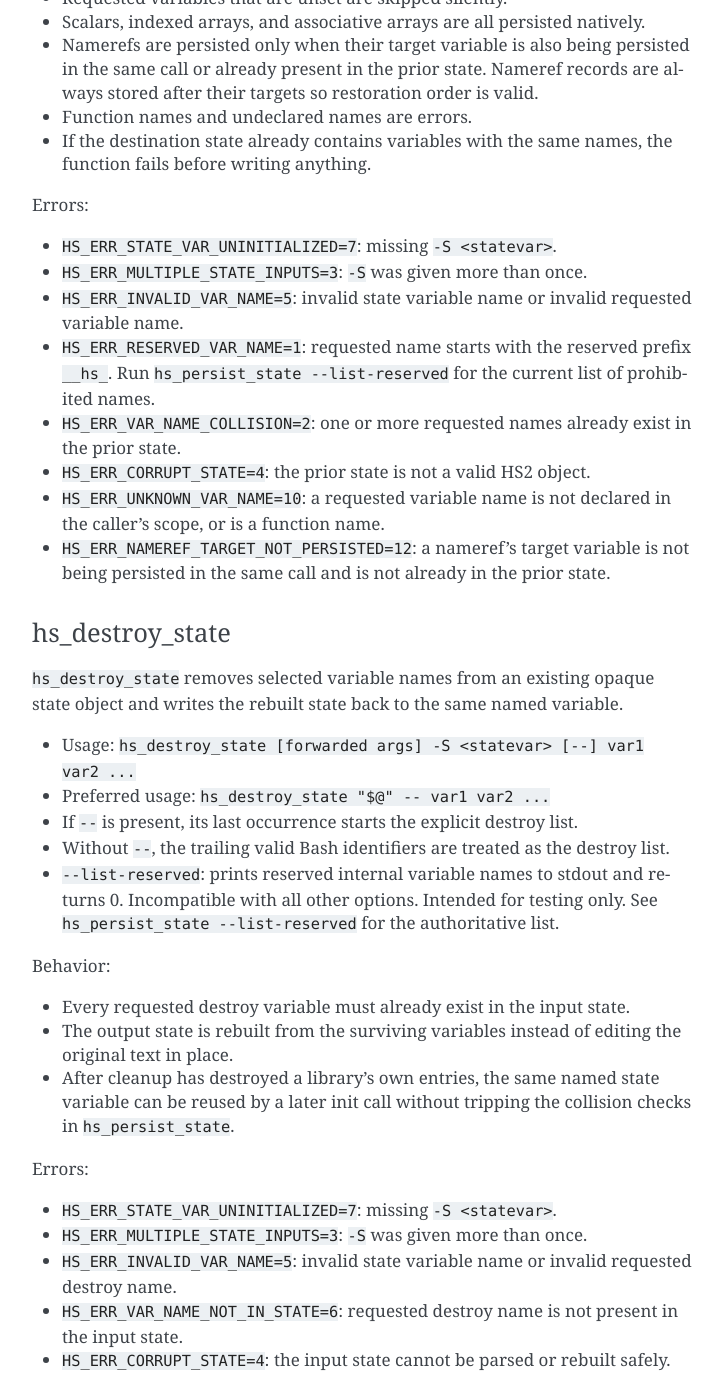
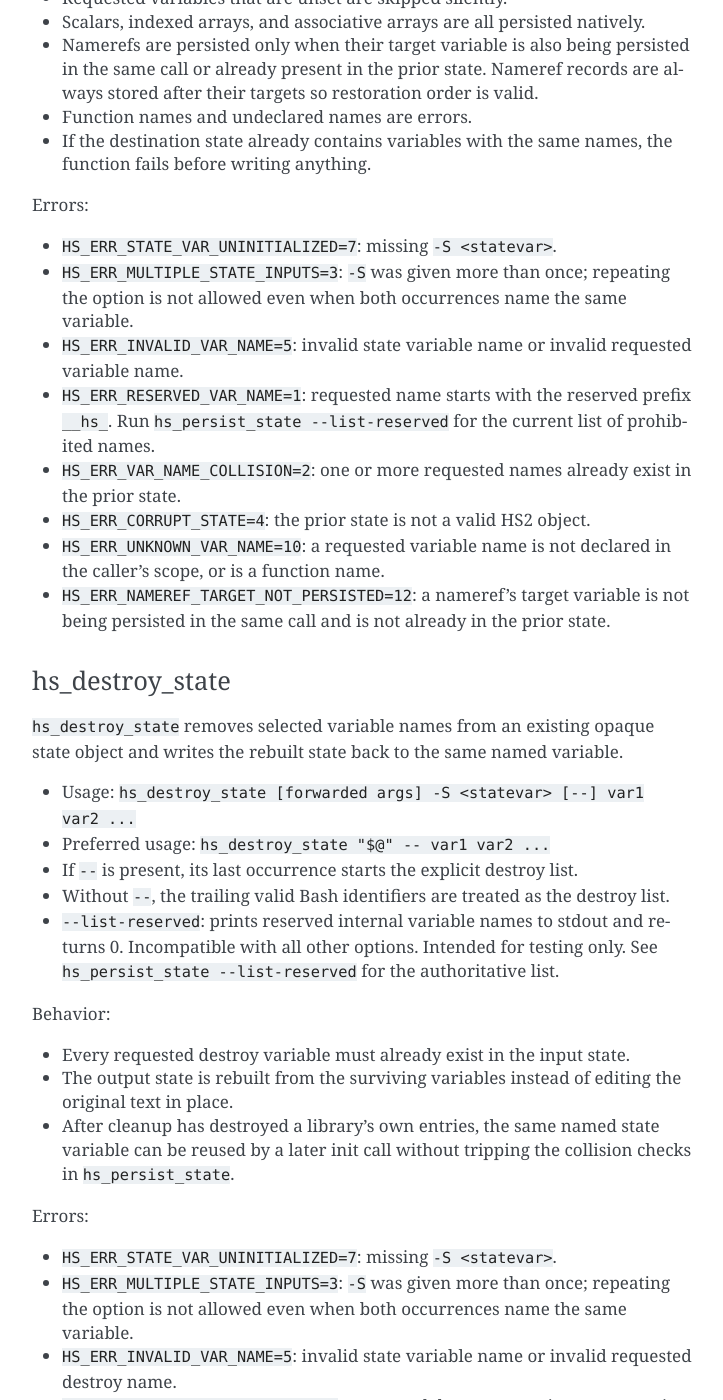
Before and after one commit to CriticalOptimisation/bash-deploy-libs, a Sphinx documentation site: the page built from docs/libraries/handle_state.rst, in a window 1280 px wide and 1400 px high, scrolled down 1687 px. Shown: the whole window, without its empty margins (388-1111 px from the left). Built offline with Sphinx 7.4.7, drawn with Linux system fonts in a browser that asks for light colours; some of the changed text lies outside the part shown.

Commit message:
fix(handle_state): reject repeated state input options
Reject repeated -S options in the shared handle_state option parser before a later state input can overwrite the first one.

Document that repeated -S usage returns HS_ERR_MULTIPLE_STATE_INPUTS, and cover the behavior across _hs_resolve_state_inputs, hs_persist_state, hs_destroy_state, and hs_read_persisted_state.

Refs #106

```diff
--- a/docs/libraries/handle_state.rst
+++ b/docs/libraries/handle_state.rst
@@ -85,7 +85,8 @@ Behavior:
 Errors:
 
 - ``HS_ERR_STATE_VAR_UNINITIALIZED=7``: missing ``-S <statevar>``.
-- ``HS_ERR_MULTIPLE_STATE_INPUTS=3``: ``-S`` was given more than once.
+- ``HS_ERR_MULTIPLE_STATE_INPUTS=3``: ``-S`` was given more than once; repeating
+  the option is not allowed even when both occurrences name the same variable.
 - ``HS_ERR_INVALID_VAR_NAME=5``: invalid state variable name or invalid
   requested variable name.
 - ``HS_ERR_RESERVED_VAR_NAME=1``: requested name starts with the reserved
@@ -126,7 +127,8 @@ Behavior:
 Errors:
 
 - ``HS_ERR_STATE_VAR_UNINITIALIZED=7``: missing ``-S <statevar>``.
-- ``HS_ERR_MULTIPLE_STATE_INPUTS=3``: ``-S`` was given more than once.
+- ``HS_ERR_MULTIPLE_STATE_INPUTS=3``: ``-S`` was given more than once; repeating
+  the option is not allowed even when both occurrences name the same variable.
 - ``HS_ERR_INVALID_VAR_NAME=5``: invalid state variable name or invalid
   requested destroy name.
 - ``HS_ERR_VAR_NAME_NOT_IN_STATE=6``: requested destroy name is not present in
@@ -248,7 +250,8 @@ implicit restore snippet and returns success.
 Errors:
 
 - ``HS_ERR_MISSING_ARGUMENT=8``: no state variable name was supplied at all.
-- ``HS_ERR_MULTIPLE_STATE_INPUTS=3``: ``-S`` was given more than once.
+- ``HS_ERR_MULTIPLE_STATE_INPUTS=3``: ``-S`` was given more than once; repeating
+  the option is not allowed even when both occurrences name the same variable.
 - ``HS_ERR_INVALID_VAR_NAME=5``: invalid state variable name or invalid
   requested restore name.
 - ``HS_ERR_STATE_VAR_UNINITIALIZED=7``: missing ``-S <statevar>``, or the named
```
Also changed, not shown: 2 other files.
